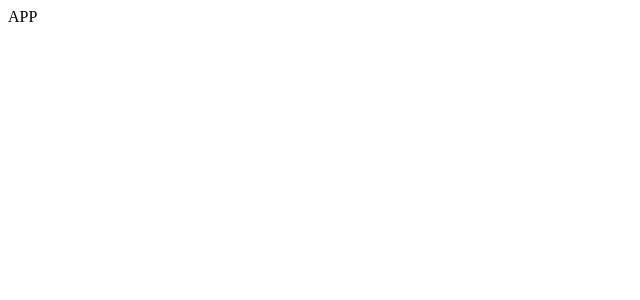
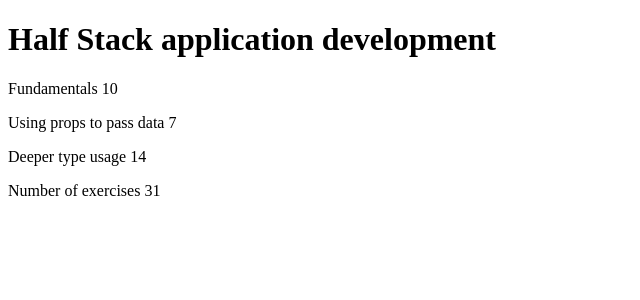
Before and after one commit to Peterzolo/part9-client, a React (Create React App) app: page / in a window 1280 px wide. Shown: the top 300 px of the page, without its empty margins (0-640 px from the left). Built offline with nearby package versions, Linux system fonts and the light colour scheme.

Commit message:
Components
modified code

```diff
--- a/src/App.tsx
+++ b/src/App.tsx
@@ -1,9 +1,36 @@
-import { BrowserRouter as Router, Route, Link, Routes } from "react-router-dom";
+const App = () => {
+  const courseName = "Half Stack application development";
+  const courseParts = [
+    {
+      name: "Fundamentals",
+      exerciseCount: 10,
+    },
+    {
+      name: "Using props to pass data",
+      exerciseCount: 7,
+    },
+    {
+      name: "Deeper type usage",
+      exerciseCount: 14,
+    },
+  ];
 
-const App = () => {
   return (
-    <div className="App">
-      <Router>APP</Router>
+    <div>
+      <h1>{courseName}</h1>
+      <p>
+        {courseParts[0].name} {courseParts[0].exerciseCount}
+      </p>
+      <p>
+        {courseParts[1].name} {courseParts[1].exerciseCount}
+      </p>
+      <p>
+        {courseParts[2].name} {courseParts[2].exerciseCount}
+      </p>
+      <p>
+        Number of exercises{" "}
+        {courseParts.reduce((carry, part) => carry + part.exerciseCount, 0)}
+      </p>
     </div>
   );
 };
```
Also changed, not shown: src/components/Content.jsx (added, +7 -0 lines), src/components/Header.jsx (added, +7 -0 lines), src/components/Total.jsx (added, +7 -0 lines), src/styles/Styles.css (added).
